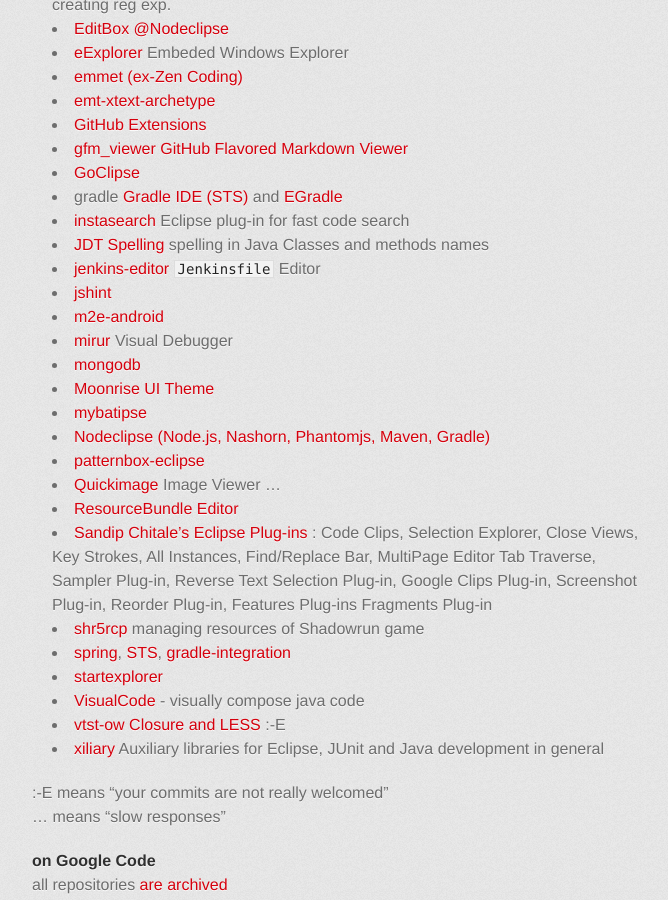
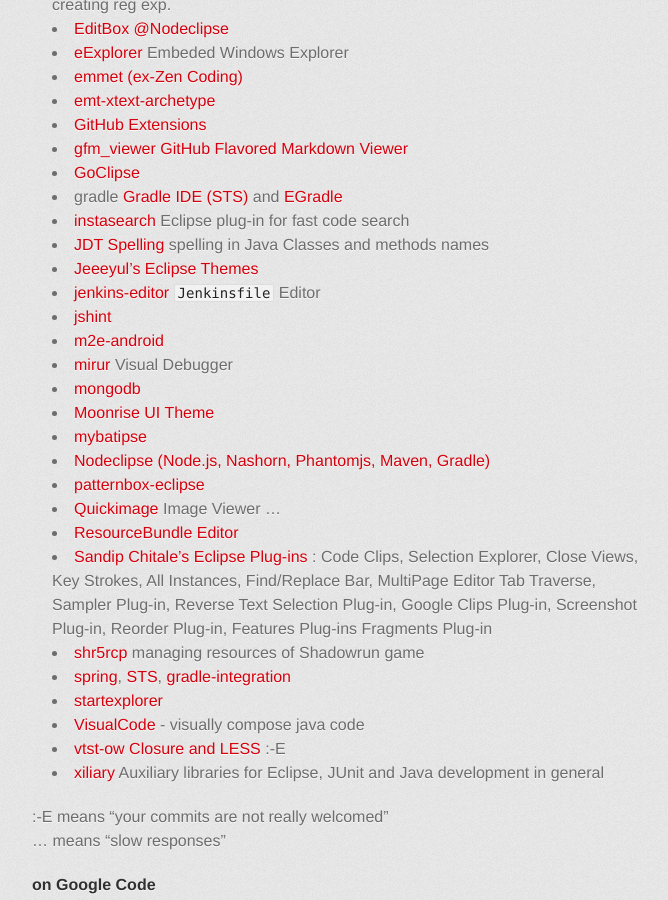
Before and after one commit to with-Eclipse/with-eclipse.github.io, a Jekyll site: the page built from index.md, in a window 1280 px wide and 900 px high, scrolled down 2563 px. Shown: the whole window, without its empty margins (298-966 px from the left). Built offline with Jekyll 4.4.1, drawn with Linux system fonts in a browser that asks for light colours; Markdown is read by kramdown in place of the engine named in the settings; comment, search, counter and statistics services are not loaded.

Commit message:
Update index.md

```diff
--- a/index.md
+++ b/index.md
@@ -119,6 +119,7 @@ Just use code snippet below:
 - gradle [Gradle IDE (STS)](https://github.com/spring-projects/eclipse-integration-gradle) and [EGradle](https://github.com/de-jcup/egradle)
 - [instasearch](https://github.com/ajermakovics/eclipse-instasearch) Eclipse plug-in for fast code search
 - [JDT Spelling](https://github.com/hendrens/jdt.spelling) spelling in Java Classes and methods names
+- [Jeeeyul's Eclipse Themes](https://github.com/jeeeyul/eclipse-themes)
 - [jenkins-editor](https://github.com/de-jcup/eclipse-jenkins-editor) `Jenkinsfile` Editor
 - [jshint](https://github.com/eclipsesource/jshint-eclipse/)
 - [m2e-android](https://github.com/rgladwell/m2e-android)
```
